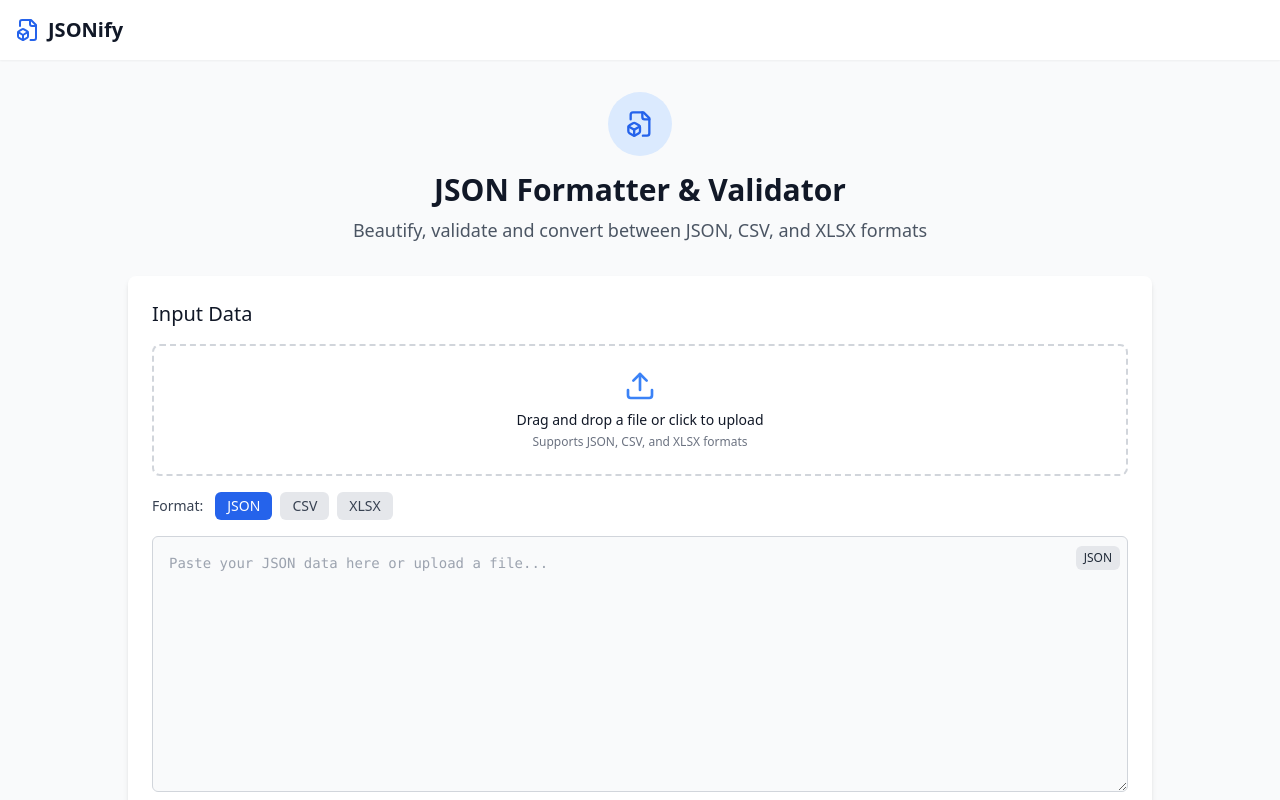
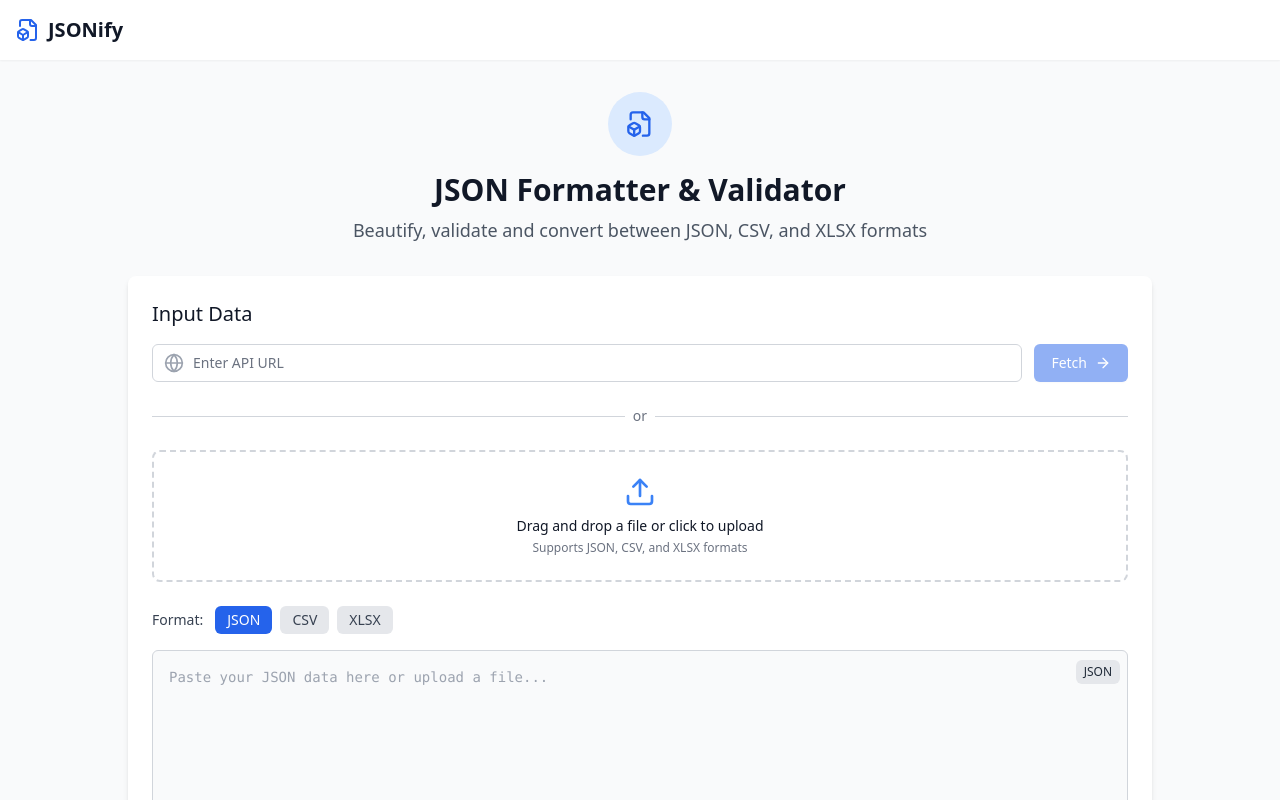
Before and after one commit to alvianzf/jsonify, a React (Vite) app: page / in a window 1280 px wide. Shown: the top 800 px of the page. Built offline with nearby package versions, Linux system fonts and the light colour scheme.

Commit message:
feat: add url input: :

```diff
--- a/src/components/DataProcessor.tsx
+++ b/src/components/DataProcessor.tsx
@@ -2,6 +2,7 @@ import React, { useState } from 'react';
 import FileUploader from './FileUploader';
 import TextEditor from './TextEditor';
 import OutputViewer from './OutputViewer';
+import UrlInput from './UrlInput';
 import { DataFormat, ProcessedData } from '../types';
 import { processData } from '../utils/dataProcessing';
 
@@ -37,6 +38,11 @@ const DataProcessor: React.FC = () => {
     setInputFormat(format);
   };
 
+  const handleUrlData = (data: string) => {
+    setInput(data);
+    setInputFormat('json');
+  };
+
   const handleFormatChange = (format: DataFormat) => {
     setInputFormat(format);
   };
@@ -47,9 +53,20 @@ const DataProcessor: React.FC = () => {
         <div className="p-6">
           <h2 className="text-xl font-medium text-gray-900 mb-4">Input Data</h2>
 
-          <FileUploader onFileData={handleFileData} />
+          <div className="space-y-6">
+            <UrlInput onUrlData={handleUrlData} />
+            <div className="relative">
+              <div className="absolute inset-0 flex items-center">
+                <div className="w-full border-t border-gray-300"></div>
+              </div>
+              <div className="relative flex justify-center text-sm">
+                <span className="px-2 bg-white text-gray-500">or</span>
+              </div>
+            </div>
+            <FileUploader onFileData={handleFileData} />
+          </div>
 
-          <div className="mt-4">
+          <div className="mt-6">
             <div className="flex items-center mb-4">
               <span className="text-sm font-medium text-gray-700 mr-3">Format:</span>
               <div className="flex space-x-2">
--- /dev/null
+++ b/src/components/UrlInput.tsx
@@ -0,0 +1,89 @@
+import React, { useState } from 'react';
+import { GlobeIcon, ArrowRightIcon } from 'lucide-react';
+
+interface UrlInputProps {
+  onUrlData: (data: string) => void;
+}
+
+const UrlInput: React.FC<UrlInputProps> = ({ onUrlData }) => {
+  const [url, setUrl] = useState('');
+  const [isLoading, setIsLoading] = useState(false);
+  const [error, setError] = useState<string | null>(null);
+
+  const fetchUrl = async () => {
+    if (!url.trim()) {
+      setError('Please enter a URL');
+      return;
+    }
+
+    setIsLoading(true);
+    setError(null);
+
+    try {
+      const response = await fetch(url);
+      if (!response.ok) {
+        throw new Error(`HTTP error! status: ${response.status}`);
+      }
+      const data = await response.text();
+      onUrlData(data);
+    } catch (err) {
+      setError(err instanceof Error ? err.message : 'Failed to fetch URL');
+    } finally {
+      setIsLoading(false);
+    }
+  };
+
+  const handleSubmit = (e: React.FormEvent) => {
+    e.preventDefault();
+    fetchUrl();
+  };
+
+  return (
+    <div>
+      <form onSubmit={handleSubmit} className="relative">
+        <div className="flex">
+          <div className="relative flex-grow">
+            <div className="absolute inset-y-0 left-0 pl-3 flex items-center pointer-events-none">
+              <GlobeIcon className="h-5 w-5 text-gray-400" />
+            </div>
+            <input
+              type="url"
+              className="block w-full pl-10 pr-12 py-2 border border-gray-300 rounded-md leading-5 bg-white placeholder-gray-500 focus:outline-none focus:ring-blue-500 focus:border-blue-500 sm:text-sm"
+              placeholder="Enter API URL"
+              value={url}
+              onChange={(e) => setUrl(e.target.value)}
+              disabled={isLoading}
+            />
+          </div>
+          <button
+            type="submit"
+            className="ml-3 inline-flex items-center px-4 py-2 border border-transparent text-sm font-medium rounded-md shadow-sm text-white bg-blue-600 hover:bg-blue-700 focus:outline-none focus:ring-2 focus:ring-offset-2 focus:ring-blue-500 disabled:opacity-50 disabled:cursor-not-allowed"
+            disabled={isLoading || !url.trim()}
+          >
+            {isLoading ? (
+              <span className="flex items-center">
+                <svg className="animate-spin -ml-1 mr-2 h-4 w-4 text-white" fill="none" viewBox="0 0 24 24">
+                  <circle className="opacity-25" cx="12" cy="12" r="10" stroke="currentColor" strokeWidth="4" />
+                  <path className="opacity-75" fill="currentColor" d="M4 12a8 8 0 018-8V0C5.373 0 0 5.373 0 12h4zm2 5.291A7.962 7.962 0 014 12H0c0 3.042 1.135 5.824 3 7.938l3-2.647z" />
+                </svg>
+                Loading...
+              </span>
+            ) : (
+              <span className="flex items-center">
+                Fetch <ArrowRightIcon className="ml-2 h-4 w-4" />
+              </span>
+            )}
+          </button>
+        </div>
+      </form>
+
+      {error && (
+        <div className="mt-2 text-sm text-red-600">
+          {error}
+        </div>
+      )}
+    </div>
+  );
+};
+
+export default UrlInput;
```
